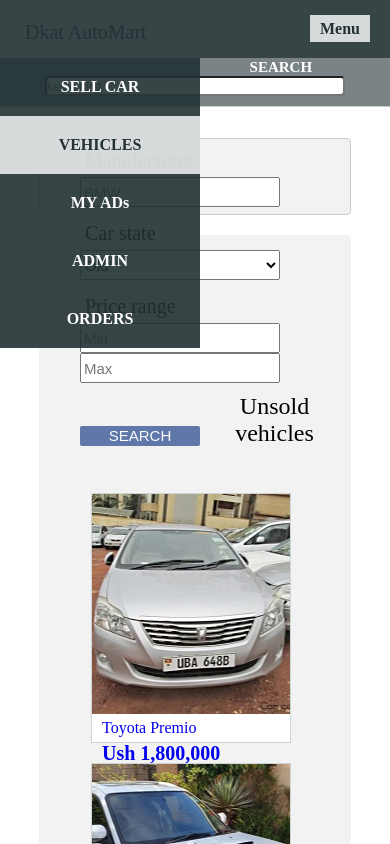
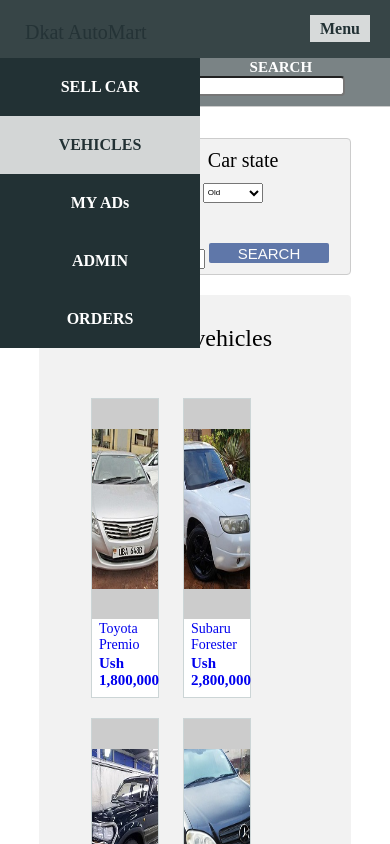
Before and after one commit to Dkabiswa/AutoMart, a website: page UI/unsold.html in a window 390 px wide. Both pictures are taken after a click on the element "Menu". Shown: the top 844 px of the page. Drawn offline with Linux system fonts and the light colour scheme.

Commit message:
Make pages responsive

```diff
--- a/UI/AMgen2.css
+++ b/UI/AMgen2.css
@@ -103,10 +103,10 @@ header::after{
 	.header-right ul{
 
 		position: fixed;
-		z-index: 10;
+		z-index: 40;
 		float: right;
 		text-align: center;
-		background-color: rgba(34, 49, 52, 0.9);
+		background-color: rgba(34, 49, 52, 1);
 		width: 200px;
 		display: none;
 	}
--- a/UI/login.css
+++ b/UI/login.css
@@ -92,7 +92,7 @@ h1 {
 	background-color: white;
 }
 .form-container input[type=text], .form-container input[type=password] {
-	width: 650px;
+	width: 100%;
 	padding: 15px 20px;
 	margin: 5px 0 22px 0;
 	border: none;
@@ -125,7 +125,7 @@ h1 {
   cursor: pointer;
 }
 .form-sign input[type=text], .form-sign input[type=password] {
-	width: 220px;
+	width: 100%;
 	padding: 15px 20px;
 	margin: 5px 0 22px 0;
 	border: none;
@@ -140,7 +140,7 @@ h1 {
 	padding: 20px 0 0 20px;
 	height: 460px;
 	background-color: white;
-	width: 300px;
+	width: 50%;
 
 }
 .right-box {
@@ -150,7 +150,7 @@ h1 {
 	margin: 5% auto;
 	box-sizing: border-box;
 	padding: 40px;
-	width: 300px;
+	width: 50%;
 	height: 460px;
 	background-color: #F2F2F2;
 }
@@ -197,7 +197,7 @@ h1 {
 .next {
 	position: absolute;
 	top: 0;
-	z-index: 10;
+	z-index: 1;
 	color : white;
 	text-shadow: 3px;
 }
@@ -262,13 +262,116 @@ h1 {
 	display: block;
 	clear: both;
 }
-@media (max-width: 916px){
+@media (max-width: 843px){
+	.form-sign {
+		width:80%;
+
+	}
+}
+@media (max-width: 1304px){
+	.vehicle-icon {
+		height: 310px;
+
+	}
+}
+@media (max-width: 1304px){
+	.form-container {
+		width:80%;
+
+	}
+}
+@media (max-width: 1064px){
+	.form-container {
+		width:80%;
+	}
+	.login-form {
+		padding-top: 80px;
+		padding-left: 180px;
+	}
+}
+@media (max-width: 967px){
+	.form-container {
+		height: :600px;
+	}
+}
+@media (max-width: 1147px){
+	.next h2 {
+		font-size: 20px;
+		letter-spacing: 3px;
+		margin-bottom: 10px;
+	}
+	.next p {
+		margin-bottom: 15px;
+		font-size: 15px;
+	}
+	.mySlides img {
+		height: 500px;
+      	width: 600px;
+	}
+	.top-part .container{
+		height: 500px;
+	}
+	.btn {
+		width: 120px;
+	}
+}
+@media (max-width: 864px){
+	.mySlides img {
+		height: 400px;
+      	width: 400px;
+	}
+	.top-part .container{
+		height: 400px;
+	}
+}
+@media (max-width: 625px){
+	.mySlides img {
+		height: 400px;
+      	width: 300px;
+	}
+	.top-part .container{
+		height: 400px;
+	}
+}
+@media (max-width: 931px){
+	.vbottom p span{
+    	font-size: 14px;
+ 		font-weight: 600;
+	}
 	.vehicle-icon {
 		width: 21%;
+		height: 280px;
+
+	}
+	.veh-image{
+		background-size: 130px 160px;
+	}
+	.vdetail p {
+		margin: 2px;
+		font-size: 14px;
+	}
+	.brands ul li {
+		width: 14%;
+		font-size: 10px;
+	}
+	.brands ul li img {
+		width: 60px;
+		height: 60px;
 	}
 }
-@media (max-width: 916px){
-	.brands ul li {
-		width: 14%;
+@media (max-width: 772px){
+	.vehicle-icon {
+		height: 260px;
+	}
+	.veh-image{
+		background-size: 100px 120px;
+	}
+	.vbottom p span{
+    	font-size: 10px;
+ 		font-weight: 600;
+	}
+	.vdetail p {
+		margin: 0;
+		font-size: 10px;
 	}
 }
--- a/UI/marksold.css
+++ b/UI/marksold.css
@@ -55,7 +55,7 @@
 button a {
 	color:white;
 }
-@media (max-width: 780px){
+@media (max-width: 1127px){
 	.car-ad {
 		height: 360px;
 	}
@@ -64,6 +64,17 @@ button a {
 		width: 100px;
 	}
 	.right {
-		width: 50%;
+		width: 62%;
+		padding: 0;
+	}
+	.left p {
+		font-size: 10px;
+	}
+	.left h3 {
+		font-size: 10px;
+		padding: 0;
+	}
+	.container {
+		width: 80%;
 	}
 }
--- a/UI/unsold.css
+++ b/UI/unsold.css
@@ -228,16 +228,58 @@ p {
 }
 @media screen and (max-width:1000px) {
 	  .vehicle-part {
-		height: 160rem;
+		height: 76rem;
 	}
 }
-@media screen and (max-width: 900px) {
+@media (max-width:1274px) {
+	.f-container input, select {
+		font-size: 10px;
+		height: 22px;
+		width: 100px;
+	}
+	.f-container li {
+	padding-bottom: 8px;
+	padding-right: 4px;
+}
+
+
+@media (max-width:797px) {
+	.f-container  {
+		height: 110px;
+	}.f-container input, select {
+		font-size: 8px;
+		height: 20px;
+		width: 60px;
+	}
+	.veh-image{
+		background-size: 130px 160px;
+	}
+	.vdetail p {
+		margin: 2px;
+		font-size: 14px;
+	}
+	.vbottom p span{
+    	font-size: 15px;
+ 		font-weight: 600;
+	}
+
+}
+@media (max-width: 1305px) {
+	.report, .ad , .del{
+		display: none;
+	}
+	.vehicle-part .container {
+		margin: 0 auto;
+		width: 100%;
+
+	}
 	.vehicle-icon {
-		width: 200px;
+		height: 300px;
+		width: 25%;
 		margin-bottom: 20px
 	}
-	.btn{
-		height: 20px;
+	.vbottom{
+		height: 100px;
 	}
 	.search-top{
 		padding-left: 0;
--- a/UI/unsold.html
+++ b/UI/unsold.html
@@ -74,7 +74,7 @@
 											<a href="report.html" class=" report">Report AD!</a>
 										</div>
 										<div class ="veh-button">
-											<button type="submit" class="btn"><a href ="purchase.html" class="pur">PURCHASE</a></button>
+											<button type="submit" class=" ad btn"><a href ="purchase.html" class="pur">PURCHASE</a></button>
 										</div>
 									</div>
 								</div>
@@ -93,7 +93,7 @@
 											<a href="report.html" class=" report">Report AD!</a>
 										</div>
 										<div class ="veh-button">
-											<button type="submit" class="btn"><a href ="purchase.html" class="pur">PURCHASE</a></button>
+											<button type="submit" class="ad btn"><a href ="purchase.html" class="pur">PURCHASE</a></button>
 										</div>
 									</div>
 								</div>
@@ -112,7 +112,7 @@
 											<a href="report.html" class=" report">Report AD!</a>
 										</div>
 										<div class ="veh-button">
-											<button type="submit" class="btn"><a href ="purchase.html" class="pur">PURCHASE</a></button>
+											<button type="submit" class=" ad btn"><a href ="purchase.html" class="pur">PURCHASE</a></button>
 										</div>
 									</div>
 								</div>
@@ -135,7 +135,7 @@
 											<a href="report.html" class=" report">Report AD!</a>
 										</div>
 										<div class ="veh-button">
-											<button type="submit" class="btn"><a href ="purchase.html" class="pur">PURCHASE</a></button>
+											<button type="submit" class=" ad btn"><a href ="purchase.html" class="pur">PURCHASE</a></button>
 										</div>
 									</div>
 								</div>
@@ -154,7 +154,7 @@
 											<a href="report.html" class=" report">Report AD!</a>
 										</div>
 										<div class ="veh-button">
-											<button type="submit" class="btn"><a href ="purchase.html" class="pur">PURCHASE</a></button>
+											<button type="submit" class=" ad btn"><a href ="purchase.html" class="pur">PURCHASE</a></button>
 										</div>
 									</div>
 								</div>
@@ -173,7 +173,7 @@
 											<a href="report.html" class=" report">Report AD!</a>
 										</div>
 										<div class ="veh-button">
-											<button type="submit" class="btn"><a href ="purchase.html" class="pur">PURCHASE</a></button>
+											<button type="submit" class="ad btn"><a href ="purchase.html" class="pur">PURCHASE</a></button>
 										</div>
 									</div>
 								</div>
@@ -196,7 +196,7 @@
 											<a href="report.html" class=" report">Report AD!</a>
 										</div>
 										<div class ="veh-button">
-											<button type="submit" class="btn"><a href ="purchase.html" class="pur">PURCHASE</a></button>
+											<button type="submit" class="ad btn"><a href ="purchase.html" class="pur">PURCHASE</a></button>
 										</div>
 									</div>
 								</div>
@@ -215,7 +215,7 @@
 											<a href="report.html" class=" report">Report AD!</a>
 										</div>
 										<div class ="veh-button">
-											<button type="submit" class="btn"><a href ="purchase.html" class="pur">PURCHASE</a></button>
+											<button type="submit" class="ad btn"><a href ="purchase.html" class="pur">PURCHASE</a></button>
 										</div>
 									</div>
 								</div>
@@ -234,7 +234,7 @@
 											<a href="report.html" class=" report">Report AD!</a>
 										</div>
 										<div class ="veh-button">
-											<button type="submit" class="btn"><a href ="purchase.html" class="pur">PURCHASE</a></button>
+											<button type="submit" class="ad btn"><a href ="purchase.html" class="pur">PURCHASE</a></button>
 										</div>
 									</div>
 								</div>
--- a/UI/vehicle.css
+++ b/UI/vehicle.css
@@ -50,9 +50,31 @@ ul{
 
 }
 .head li {
+	font-weight:  bold;
 	margin-bottom: 8px;
 }
 .car li {
 	float:left;
 	width: 20%
 }
+@media (max-width: 1032px){
+	h3 {
+		font-size: 17px;
+	}
+	li {
+		font-size: 15px;
+
+	}
+}
+@media (max-width: 781px){
+	h3 {
+		font-size: 14px;
+	}
+	li {
+		font-size: 10px;
+
+	}
+	.btn {
+		width: 120px;
+	}
+}
```
